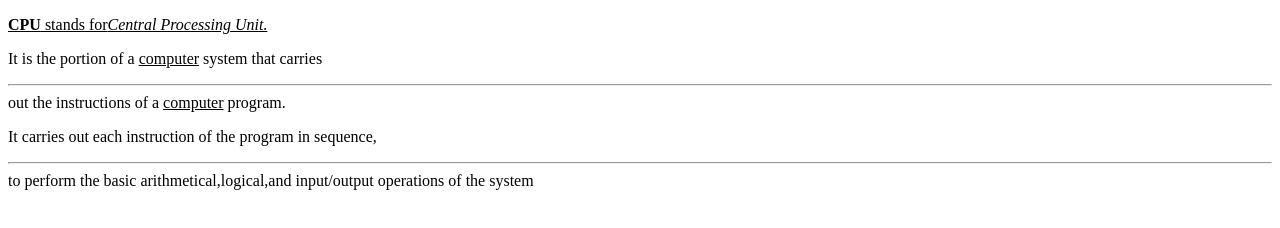
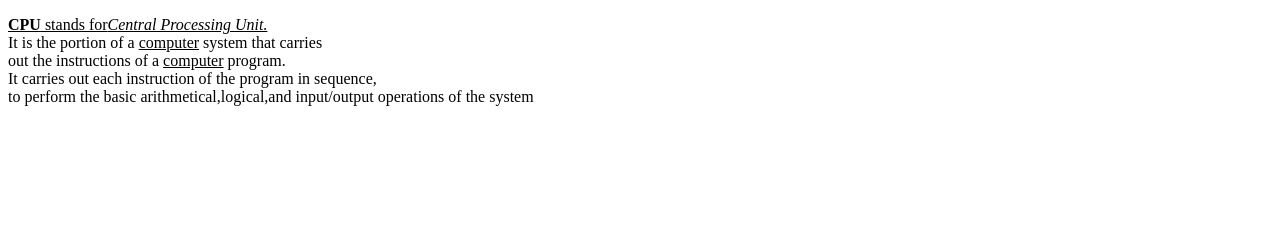
Before and after one commit to iamneo-production/beacbdedfadaeccdfffebaeceaec, a plain HTML site: page public/index.html in a window 1280 px wide. Drawn offline with Linux system fonts and the light colour scheme.

Commit message:
Backup Commit

```diff
--- a/public/index.html
+++ b/public/index.html
@@ -5,9 +5,9 @@
     <meta http-equiv="X-UA-Compatible" content="IE=edge">
     <meta name="viewport" content="width=device-width, initial-scale=1.0">
     <title>CPU</title>
-    <p><u><b>CPU</b> stands for<i>Central Processing Unit.</i></u></p>
-    <p>It is the portion of a <u>computer</u> system that carries<hr>out the instructions of a <u>computer</u> program.</p>
-    <p>It carries out each instruction of the program in sequence,<hr>to perform the basic arithmetical,logical,and input/output operations of the system</p>
+    <p><u><b>CPU</b> stands for<i>Central Processing Unit.</i></u><br>
+    It is the portion of a <u>computer</u> system that carries<br>out the instructions of a <u>computer</u> program.<br>
+    It carries out each instruction of the program in sequence,<br>to perform the basic arithmetical,logical,and input/output operations of the system</p>
     <link rel="stylesheet" href="style.css" />
 </head>
 <body>
```
